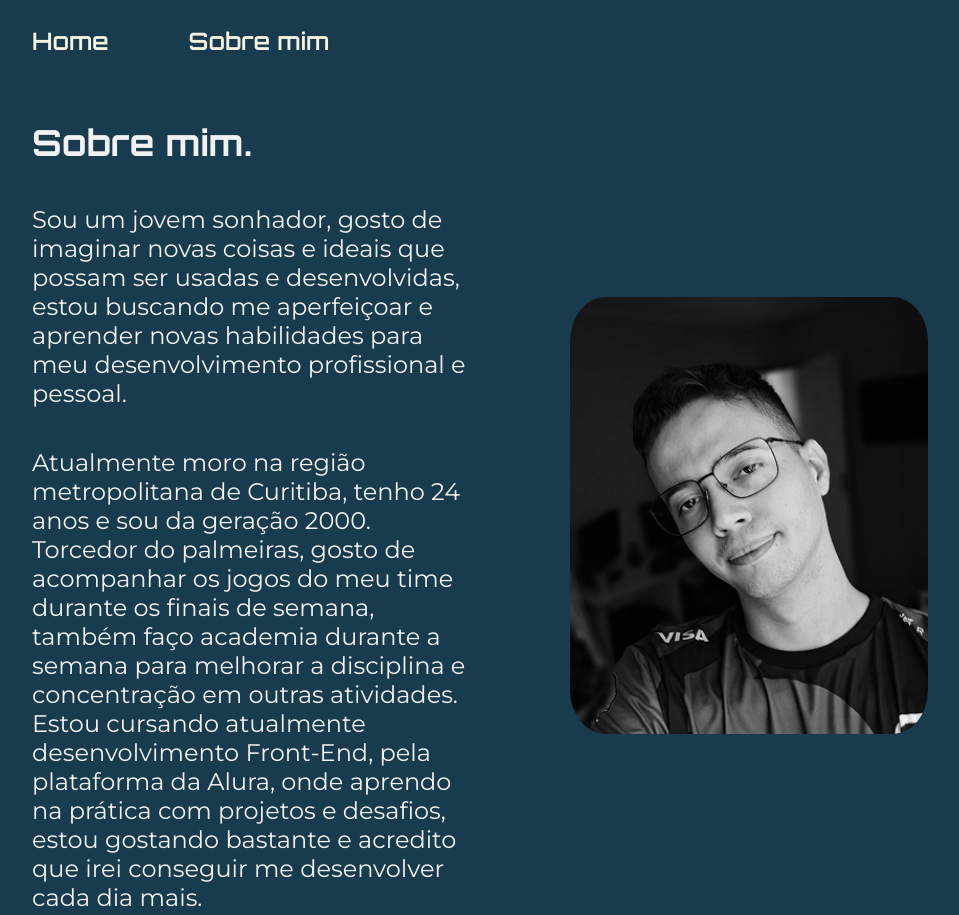
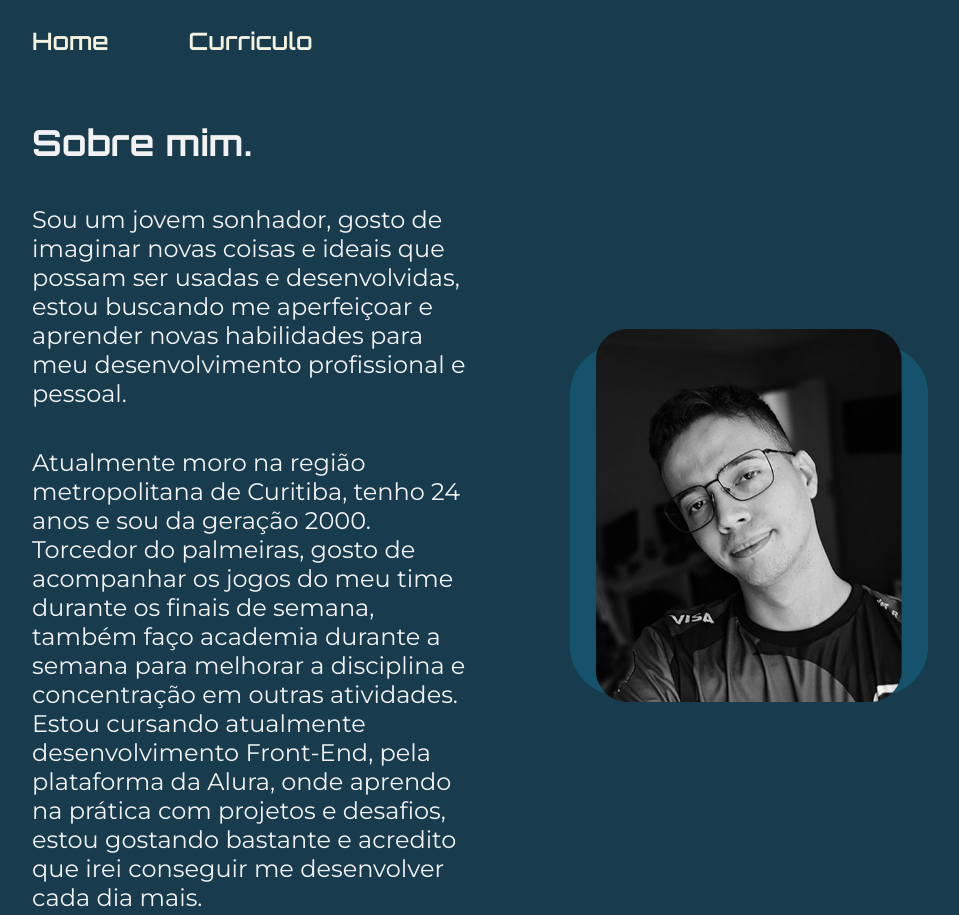
Before and after one commit to SavioNauf/Portifolio, a plain HTML site: page about.html in a window 1280 px wide. Shown: the top 915 px of the page, without its empty margins (160-1119 px from the left). Drawn offline with Linux system fonts and the light colour scheme; a web font is replaced by a local one.

Commit message:
Add files via upload

```diff
--- a/about.html
+++ b/about.html
@@ -12,7 +12,7 @@
     <header class="cabecalho">
         <nav class="cabecalho__menu">
             <a class="cabecalho__menu_link" href="index.html">Home</a>
-            <a class="cabecalho__menu_link" href="about.html">Sobre mim</a>
+            <a class="cabecalho__menu_link" href="curriculo.html">Curriculo</a>
         </nav>
     </header>
 
@@ -25,7 +25,7 @@
                 Estou cursando atualmente desenvolvimento Front-End, pela plataforma da Alura, onde aprendo na prática com projetos e desafios, estou gostando bastante e acredito que irei conseguir me desenvolver cada dia mais.
             </p>
         </section>
-        <img class="eu_foto" src="./Assets/savionauf.png" alt="Savio Nauf">
+        <img class="eu_foto" src="./Assets/me.png" alt="Savio Nauf">
     </main>
 
     <footer class="rodape">
```
Also changed, not shown: index.html (+0 -1 lines).
